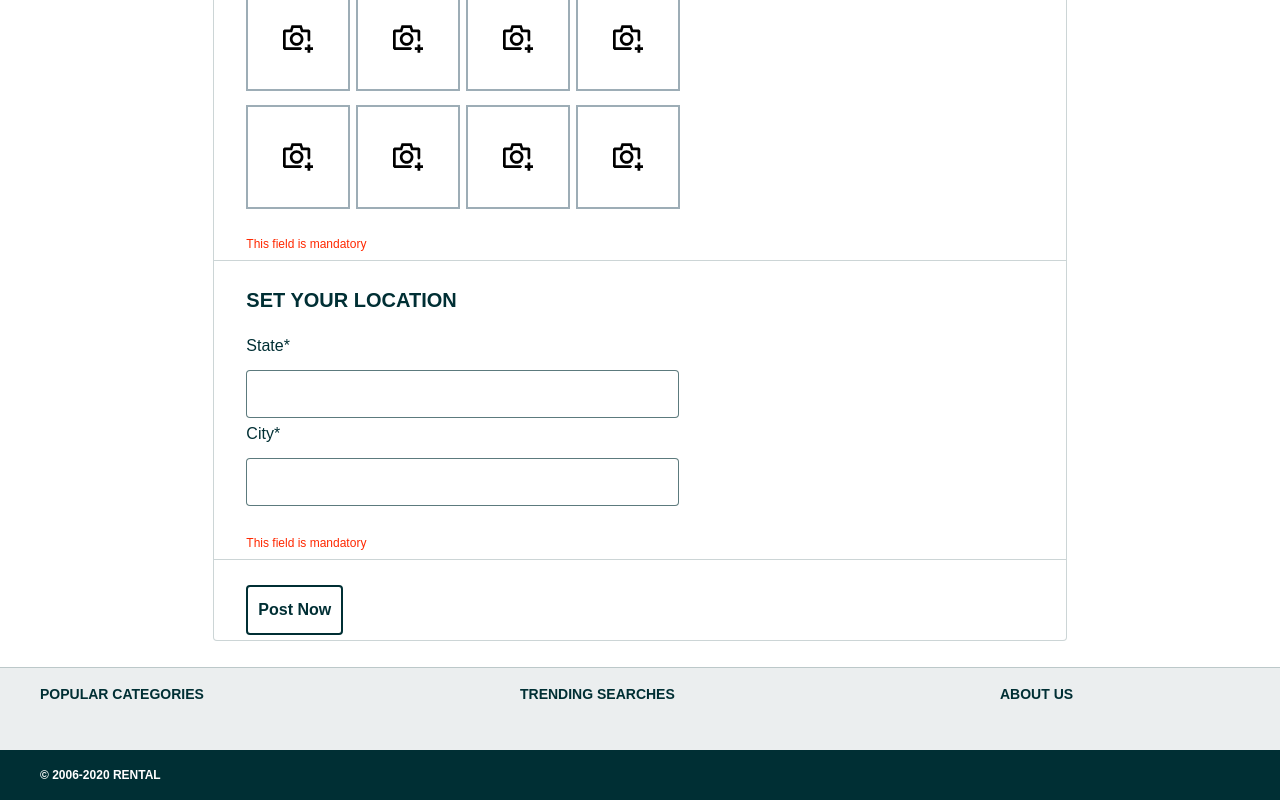
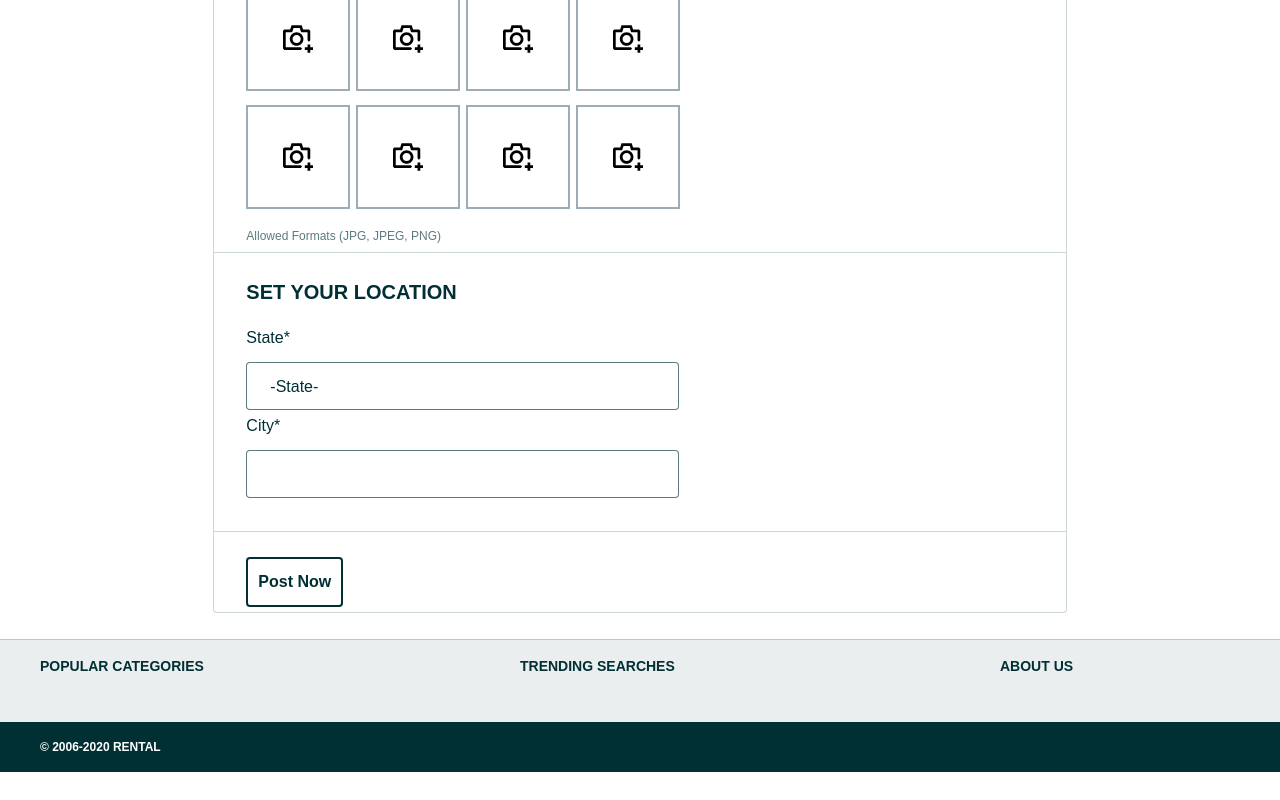
Before and after one commit to faizaambreen/Capstone-project, a React (Create React App) app in the folder frontend/: page /AddDetails in a window 1280 px wide. Shown: the part 1054-1854 px from the top of the page. After the commit the page ends 1826 px from the top, so only its background shows below. Built offline with nearby package versions, Linux system fonts and the light colour scheme.

Commit message:
Form become functional
Preview of image is done in Pic.jsx and Form.jsx is completed with redirection to congratulation page on successful submission

```diff
--- a/frontend/src/components/FormComponents/Form.jsx
+++ b/frontend/src/components/FormComponents/Form.jsx
@@ -1,18 +1,19 @@
 import React, { useState } from 'react';
-import { NavLink } from 'react-router-dom';
+import { Redirect } from 'react-router-dom';
 import TextInput from './TextInput'
 import Pic from './Pic';
-import { v4 as uuidv4 } from 'uuid';
 
 export default function Form() {
     const [formData, setFormData] = useState({
         title: "",
         description: "",
-        price: null,
+        price: "",
         state: "",
         city: "",
         images: []
     });
+    const [haveImages, setHaveImages] = useState(false);
+    const [submitted, setSubmitted] = useState(false);
 
     function updateFormData(event) {
         const { name, value } = event.target;
@@ -26,18 +27,20 @@ export default function Form() {
 
     function updateImages(object, name) {
         const prevImages = formData.images.filter((image) => image.id !== object.id);
-
+        setHaveImages(false);
         setFormData(prevValue => {
             return {
                 ...prevValue,
                 [name]: [...prevImages, { id: object.id, image: object.image }]
             };
         });
-
     }
 
     async function submitForm(event) {
         event.preventDefault();
+        if (formData.images.length === 0) {
+            setHaveImages(true);
+        } else {
             const data = new FormData();
             data.append("title", formData.title);
             data.append("description", formData.description);
@@ -55,9 +58,13 @@ export default function Form() {
             }
             const response = await (await fetch("/post/ad", options));
             const result = await response.json();
-        // const status = await response.json();
             console.log(result.status);
-
+            if (result.status === 200) {
+                setSubmitted(true);
+            } else {
+                alert("Error Occurred! TRY Again !");
+            }
+        }
     }
 
     return (
@@ -100,6 +107,7 @@ export default function Form() {
                                     className="DescInput"
                                     maxLength="4096"
                                     style={{ height: '96px', resize: 'none' }}
+                                    required
                                 >
                                 </textarea>
                             </div>
@@ -128,6 +136,7 @@ export default function Form() {
                                         type="number"
                                         style={{ width: '100%' }}
                                         value={formData.price}
+                                        required
                                     ></input>
                                 </div>
                             </div>
@@ -151,7 +160,10 @@ export default function Form() {
                                     );
                                 })}
                             </div>
-                            <p className="PicMsg"><span>This field is mandatory</span></p>
+                            <span className="inputMsg">Allowed Formats (JPG, JPEG, PNG)</span>
+                            {
+                                haveImages && <p className="PicMsg"><span>This field is mandatory</span></p>
+                            }
                         </div>
                     </div>
                 </div>
@@ -166,13 +178,13 @@ export default function Form() {
                             <div className="AddTitleInputDiv">
                                 <div className="RemainingRsDiv">
                                     <div className="inputText">
-                                        <select onChange={updateFormData} name="state" className="Sele">
-                                            <option></option>
-                                            <option>Punjab</option>
-                                            <option>Sindh</option>
-                                            <option>Balochistan</option>
-                                            <option>Kashmir</option>
-                                            <option>KPK</option>
+                                        <select required onChange={updateFormData} name="state" className="Sele">
+                                            <option value="">-State-</option>
+                                            <option value="Punjab">Punjab</option>
+                                            <option value="Sindh">Sindh</option>
+                                            <option value="Balochistan">Balochistan</option>
+                                            <option value="Kashmir">Kashmir</option>
+                                            <option value="KPK">KPK</option>
                                         </select>
                                     </div>
                                 </div>
@@ -184,9 +196,7 @@ export default function Form() {
                                 updateText={updateFormData}
                                 value={formData.city}
                             />
-
                         </div>
-                        <p className="PicMsg"><span>This field is mandatory</span></p>
                     </div>
                 </div>
 
@@ -195,7 +205,6 @@ export default function Form() {
                 <div className="AddDetailDiv">
                     <div className="insideAddDetailDiv ">
                         <div className="loadDiv">
-                            {/* <NavLink exact to="/Congo"> */}
                             <button
                                 type="submit"
                                 className="loadBtn"
@@ -203,10 +212,13 @@ export default function Form() {
                             >
                                 <span>Post Now</span>
                             </button>
-                            {/* </NavLink> */}
                         </div>
                     </div>
                 </div>
+                {/* Redirects to Congratulations Page on successful Submission */}
+                {
+                    submitted && <Redirect push to="/Congo" />
+                }
             </div>
         </form>
     );
--- a/frontend/src/components/FormComponents/Pic.jsx
+++ b/frontend/src/components/FormComponents/Pic.jsx
@@ -2,43 +2,48 @@ import React, { useState } from 'react';
 
 export default function Pic(props) {
     const [picIcon, setPicIcon] = useState(true);
+    const [imagePreview, setImagePreview] = useState(null);
 
     function updatePic(event) {
         const { name, files } = event.target;
-        // setPic(files[0]);
-        // if (pic !== null) {
-
-        if (files) {
-            // console.log("hello");
-
+        const selected = files[0];
+        const allowedTypes = ["image/jpg", "image/jpeg", "image/png"];
+        if (selected && allowedTypes.includes(selected.type)) {
+            let reader = new FileReader();
+            reader.onloadend = () => {
+                setImagePreview(reader.result);
+            }
+            reader.readAsDataURL(selected);
             props.updateImageArray({
                 id: props.id,
-                image: files[0]
+                image: selected
             }, name);
             setPicIcon(false);
         }
-        // }
     }
     return (
         <label for={props.id}>
-            <div className="pic">
+            <div
+                className="pic"
+                style={
+                    {
+                        background: imagePreview ?
+                            `url("${imagePreview}") no-repeat center/cover` : null
+                    }}>
                 <div className="insidePic">
-                    {
-                        picIcon && <input
+                    <input
                         onChange={updatePic}
                         name="images"
                         type="file"
                         id={props.id}
                         accept="image/*"
                     />
-                    }
                     {
                         picIcon && <svg width="36px" height="36px" viewBox="0 0 1024 1024" data-aut-id="icon" fill-rule="evenodd">
                             <path class="rui-15D7A" d="M861.099 667.008v78.080h77.568v77.653h-77.568v77.141h-77.568v-77.184h-77.611v-77.611h77.611v-78.080h77.568zM617.515 124.16l38.784 116.437h165.973l38.827 38.827v271.659l-38.827 38.357-38.741-38.4v-232.832h-183.125l-38.784-116.48h-176.853l-38.784 116.48h-183.083v426.923h426.667l38.784 38.357-38.784 39.253h-465.493l-38.741-38.869v-504.491l38.784-38.827h165.973l38.827-116.437h288.597zM473.216 318.208c106.837 0 193.92 86.955 193.92 194.048 0 106.923-87.040 194.091-193.92 194.091s-193.963-87.168-193.963-194.091c0-107.093 87.083-194.048 193.963-194.048zM473.216 395.861c-64.213 0-116.352 52.181-116.352 116.395 0 64.256 52.139 116.437 116.352 116.437 64.171 0 116.352-52.181 116.352-116.437 0-64.213-52.181-116.437-116.352-116.437z">
                             </path>
                         </svg>
                     }
-                    {/* <img src="C:\Users\Adeel\Pictures\rentall/download.jpg"></img> */}
                 </div>
             </div>
         </label>
--- a/frontend/src/components/FormComponents/TextInput.jsx
+++ b/frontend/src/components/FormComponents/TextInput.jsx
@@ -12,6 +12,7 @@ export default function TextInput(props) {
                         name={props.name}
                         onChange={props.updateText}
                         value={props.value}
+                        required
                     ></input>
                 </div>
             </div>
```
Also changed, not shown: 1 other file (tests, documents, lock files or other folders). Lines whose indentation alone changed are shown as unchanged.
